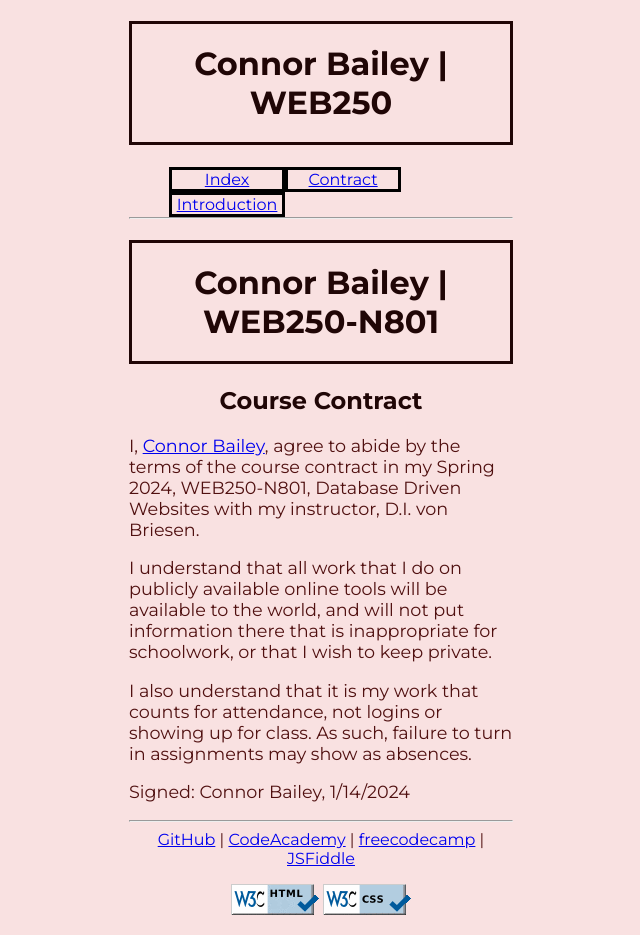
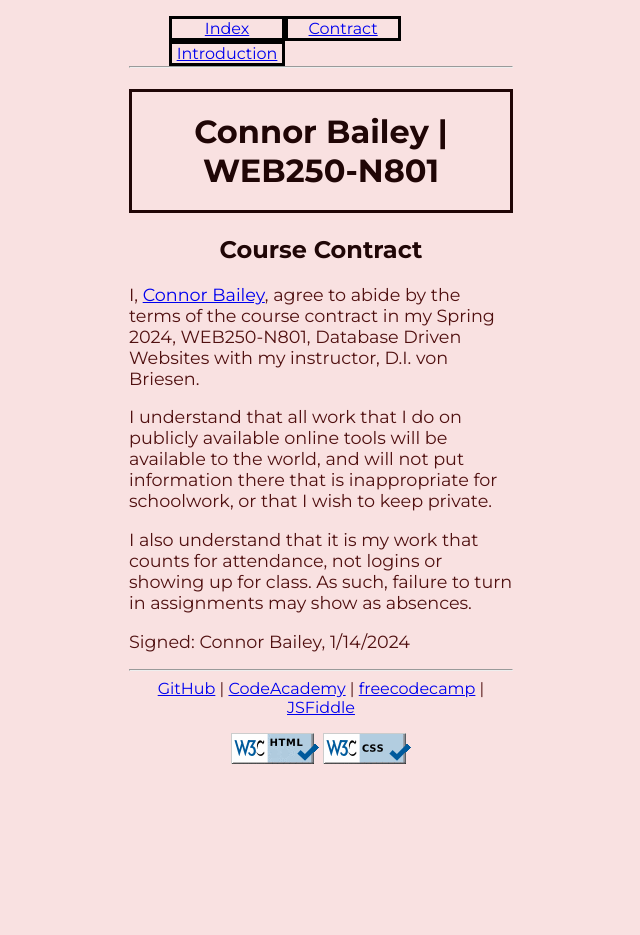
Before and after one commit to cbaile47/web250, a plain HTML site: page contract.html in a window 1280 px wide. Shown: the whole page, without its empty margins (319-959 px from the left). After the commit the page ends 800 px from the top, so only its background shows below. Drawn offline with Linux system fonts and the light colour scheme.

Commit message:
Update header.html

```diff
--- a/components/header.html
+++ b/components/header.html
@@ -1,5 +1,4 @@
 <header>
-	<h1>Connor Bailey | WEB250</h1>
 	<nav>
       <ul>
 		<li><a href="template.html">Index</a></li>
```
